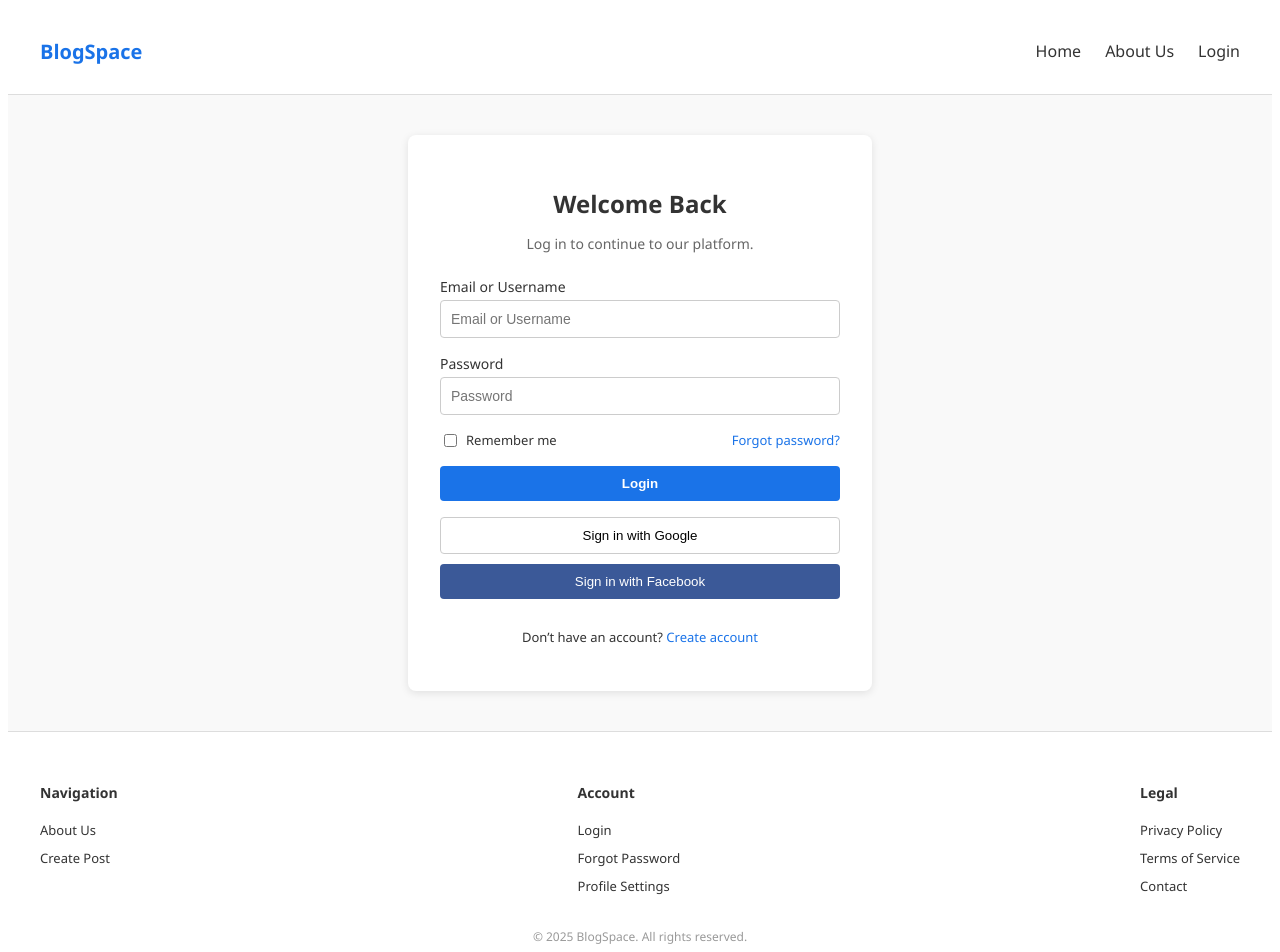
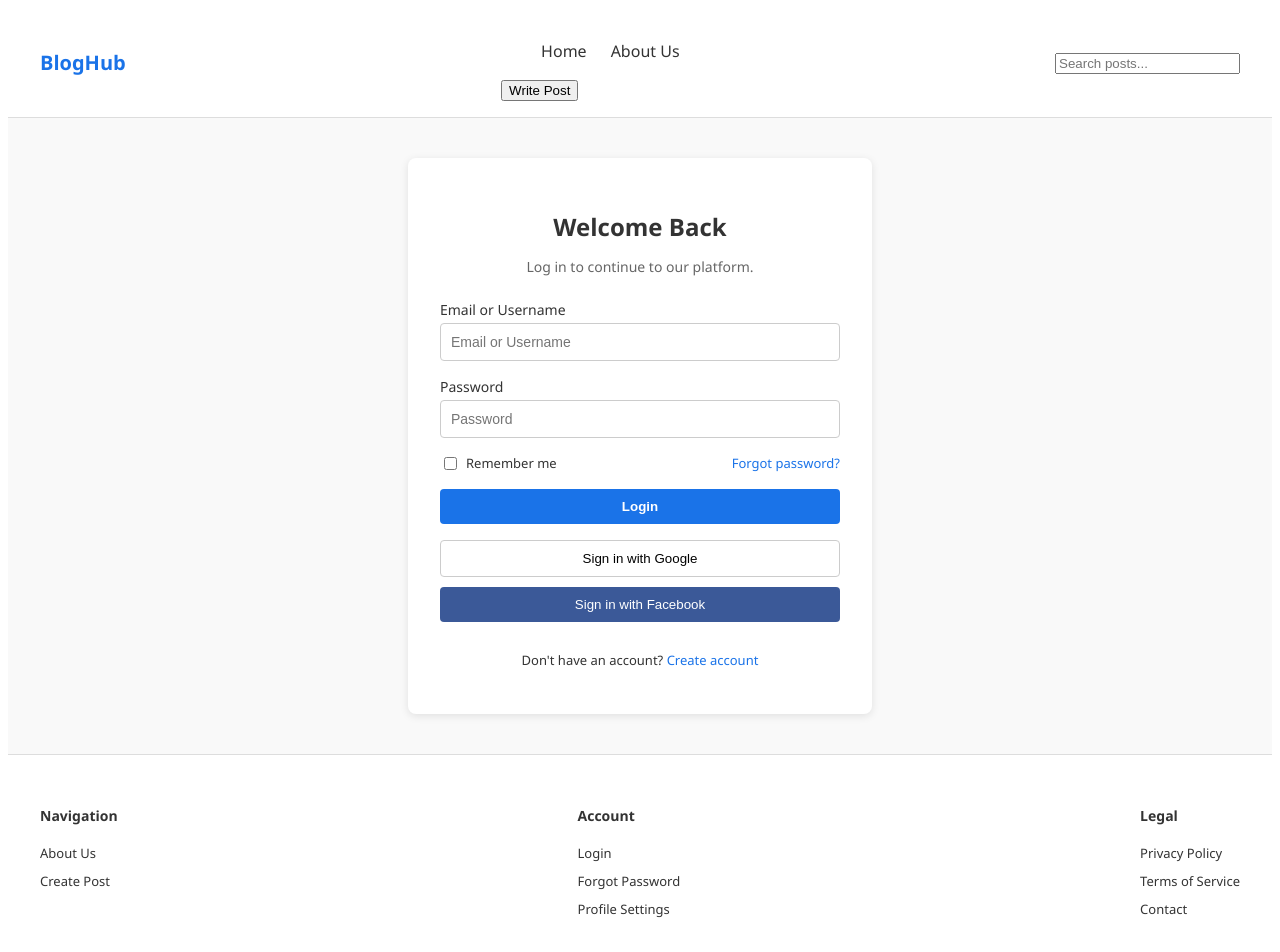
Before and after one commit to Oliver9105/Blogpost_client, a React (Create React App) app: page /signin in a window 1280 px wide. Shown: the top 952 px of the page. Built offline with nearby package versions, Linux system fonts and the light colour scheme.

Commit message:
add redesigned SignIn page with navigation, search bar, and updated footer

```diff
--- a/src/pages/SignIn.js
+++ b/src/pages/SignIn.js
@@ -1,12 +1,29 @@
-import React from "react";
+import React, { useState } from "react";
+import { Link } from "react-router-dom";
 import "../SignIn.css";
 
 const SignIn = () => {
+  const [searchQuery, setSearchQuery] = useState("");
+
+  const handleSearch = (e) => {
+    e.preventDefault();
+    // Handle search logic here
+    console.log("Search submitted:", searchQuery);
+  };
+
+  const handleWritePost = () => {
+    // Handle write post logic here
+    console.log("Write post clicked");
+  };
+
   return (
     <div className="signin-container">
       <header className="signin-header">
         <nav className="signin-nav">
-          <div className="signin-logo">BlogSpace</div>
+          <div className="signin-logo">BlogHub</div>
+
+          {/* Centered Navigation Links */}
+          <div className="signin-nav-center">
             <ul className="signin-navLinks">
               <li>
                 <a href="/">Home</a>
@@ -14,10 +31,22 @@ const SignIn = () => {
               <li>
                 <a href="/about">About Us</a>
               </li>
-            <li>
-              <a href="/login">Login</a>
-            </li>
             </ul>
+            <button className="signin-write-button" onClick={handleWritePost}>
+              Write Post
+            </button>
+          </div>
+
+          {/* Search Bar */}
+          <form className="signin-search-bar" onSubmit={handleSearch}>
+            <i className="fas fa-search"></i>
+            <input
+              type="text"
+              placeholder="Search posts..."
+              value={searchQuery}
+              onChange={(e) => setSearchQuery(e.target.value)}
+            />
+          </form>
         </nav>
       </header>
 
@@ -65,7 +94,7 @@ const SignIn = () => {
             </div>
 
             <p className="signin-signup">
-              Don’t have an account? <a href="/signup">Create account</a>
+              Don't have an account? <a href="/signup">Create account</a>
             </p>
           </form>
         </div>
@@ -108,14 +137,12 @@ const SignIn = () => {
                 <a href="/terms">Terms of Service</a>
               </li>
               <li>
-                <a href="mailto:support@blogspace.com">Contact</a>
+                <a href="mailto:support@bloghub.com">Contact</a>
               </li>
             </ul>
           </div>
         </div>
-        <p className="signin-copyright">
-          © 2025 BlogSpace. All rights reserved.
-        </p>
+        <p className="signin-copyright">© 2025 BlogHub. All rights reserved.</p>
       </footer>
     </div>
   );
```
Lines whose indentation alone changed are shown as unchanged.
